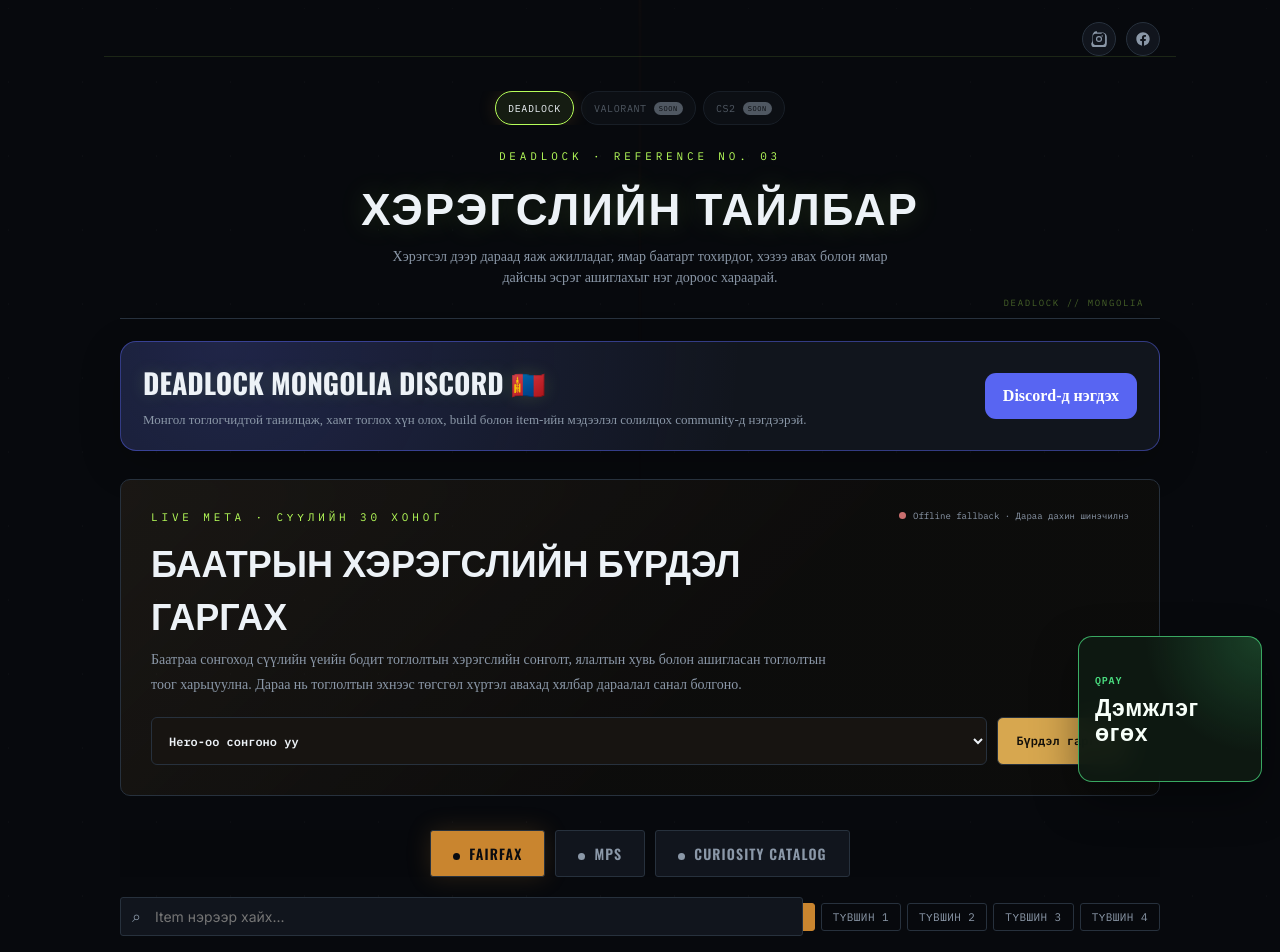
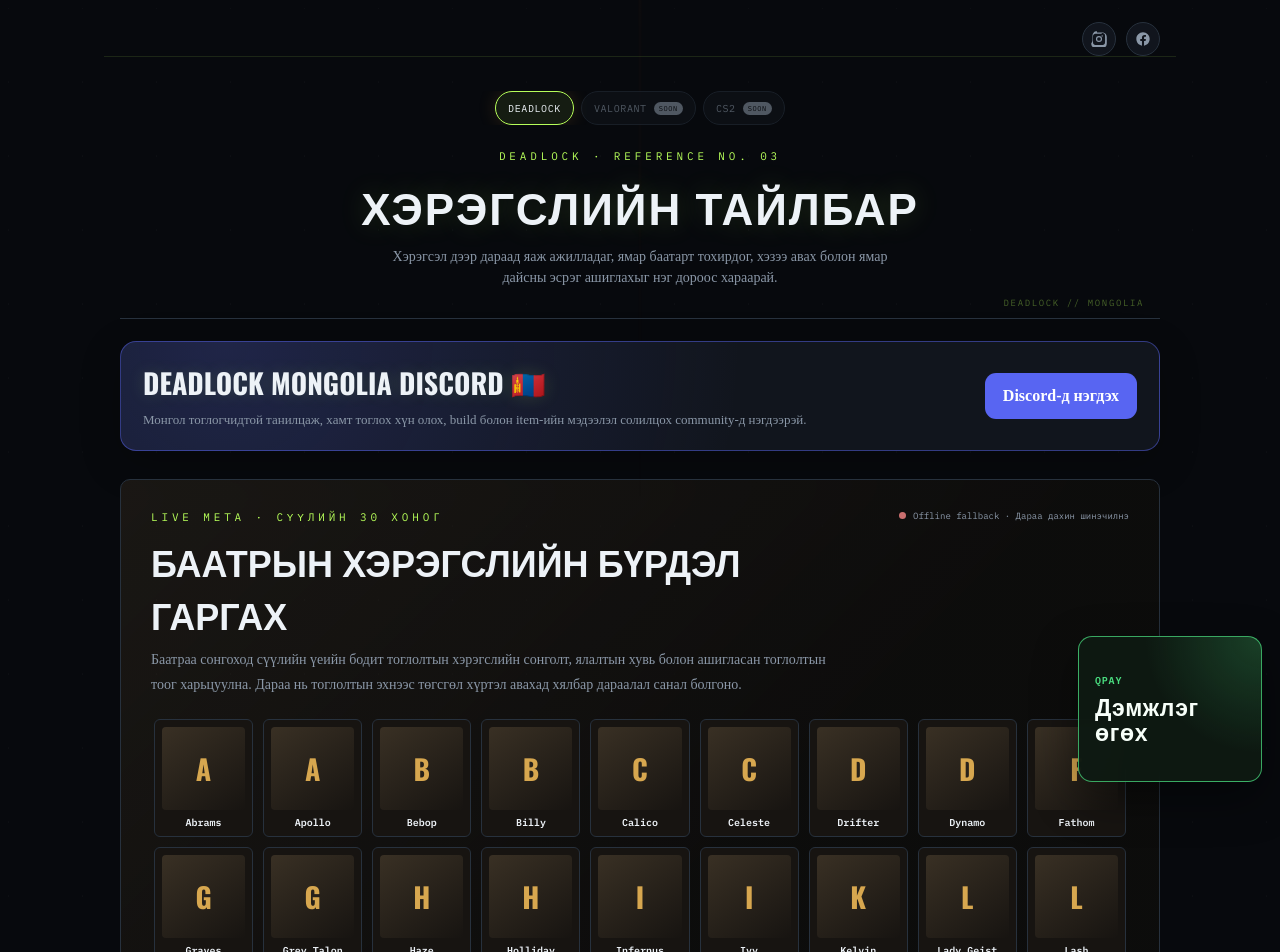
Before and after one commit to hosoo123/DeadLock-Mongolia, a Next.js app: page / in a window 1280 px wide. Shown: the top 952 px of the page. Built offline with nearby package versions, Linux system fonts and the light colour scheme; no server answers.

Commit message:
Add image based hero picker

```diff
--- a/app/globals.css
+++ b/app/globals.css
@@ -1145,6 +1145,15 @@
         gap: 10px;
         margin-top: 20px;
       }
+      .hero-select.visually-hidden { display:none; }
+      .hero-picker { grid-column:1 / -1; display:grid; grid-template-columns:repeat(auto-fill,minmax(92px,1fr)); gap:10px; max-height:310px; overflow:auto; padding:2px 3px 8px; }
+      .hero-pick { min-width:0; padding:7px; border:1px solid var(--line); border-radius:6px; background:#171411; color:var(--ink); cursor:pointer; transition:border-color .16s, transform .16s, box-shadow .16s; }
+      .hero-pick:hover { transform:translateY(-2px); border-color:#d7a74f; }
+      .hero-pick.selected { border-color:#d7a74f; box-shadow:0 0 0 1px #d7a74f, 0 0 16px #d7a74f44; }
+      .hero-pick-image { position:relative; display:block; aspect-ratio:1; overflow:hidden; border-radius:4px; background:linear-gradient(145deg,#393024,#171411); }
+      .hero-pick-image img { position:absolute; inset:0; width:100%; height:100%; object-fit:cover; }
+      .hero-pick-initial { position:absolute; inset:0; display:grid; place-items:center; color:#d7a74f; font:700 28px "Oswald",sans-serif; }
+      .hero-pick-name { display:block; overflow:hidden; margin-top:6px; font:600 10px "IBM Plex Mono",monospace; text-overflow:ellipsis; white-space:nowrap; }
       .hero-select,
       .generate-build {
         min-height: 48px;
--- a/public/deadlock-app.js
+++ b/public/deadlock-app.js
@@ -1313,6 +1313,22 @@
         }));
       }
 
+      function heroImage(hero) {
+        const images = hero?.images || {};
+        const candidates = [images.icon_hero_card, images.hero_card, images.icon, images.portrait, hero?.icon_hero_card, hero?.hero_card, hero?.image, hero?.image_url, hero?.portrait, hero?.portrait_url];
+        return candidates.find((value) => typeof value === "string" && /^https?:\/\//i.test(value)) || "";
+      }
+
+      function renderHeroPicker(heroes) {
+        const picker = document.getElementById("heroPicker");
+        if (!picker) return;
+        const sorted = [...heroes].sort((a, b) => heroName(a).localeCompare(heroName(b)));
+        picker.innerHTML = sorted.map((hero) => {
+          const name = heroName(hero), image = heroImage(hero);
+          const selected = String(hero.id) === document.getElementById("heroSelect").value;
+          return `<button class="hero-pick${selected ? " selected" : ""}" type="button" data-hero-id="${escapeHtml(hero.id)}" aria-pressed="${selected}" aria-label="${escapeHtml(name)}" title="${escapeHtml(name)}"><span class="hero-pick-image">${image ? `<img src="${escapeHtml(image)}" alt="" loading="lazy" referrerpolicy="no-referrer" onerror="this.remove()">` : ""}<span class="hero-pick-initial">${escapeHtml(name.slice(0, 1))}</span></span><span class="hero-pick-name">${escapeHtml(name)}</span></button>`;
+        }).join("");
+      }
       function populateHeroSelect(heroes) {
         const select = document.getElementById("heroSelect");
         const sorted = [...heroes].sort((a, b) =>
@@ -1326,6 +1342,7 @@
                 `<option value="${escapeHtml(hero.id)}">${escapeHtml(heroName(hero))}</option>`,
             )
             .join("");
+        renderHeroPicker(heroes);
         document.getElementById("generateBuild").disabled = false;
       }
 
@@ -2355,7 +2372,16 @@
       document
         .getElementById("generateBuild")
         .addEventListener("click", generateHeroBuild);
+      document.getElementById("heroPicker").addEventListener("click", (event) => {
+        const button = event.target.closest("[data-hero-id]");
+        if (!button) return;
+        const select = document.getElementById("heroSelect");
+        select.value = button.dataset.heroId;
+        renderHeroPicker(liveHeroes);
+        document.getElementById("buildOutput").classList.remove("visible");
+      });
       document.getElementById("heroSelect").addEventListener("change", () => {
+        renderHeroPicker(liveHeroes);
         document.getElementById("buildOutput").classList.remove("visible");
       });
 
```
Also changed, not shown: components/deadlock-guide.tsx (+1 -1 lines).
